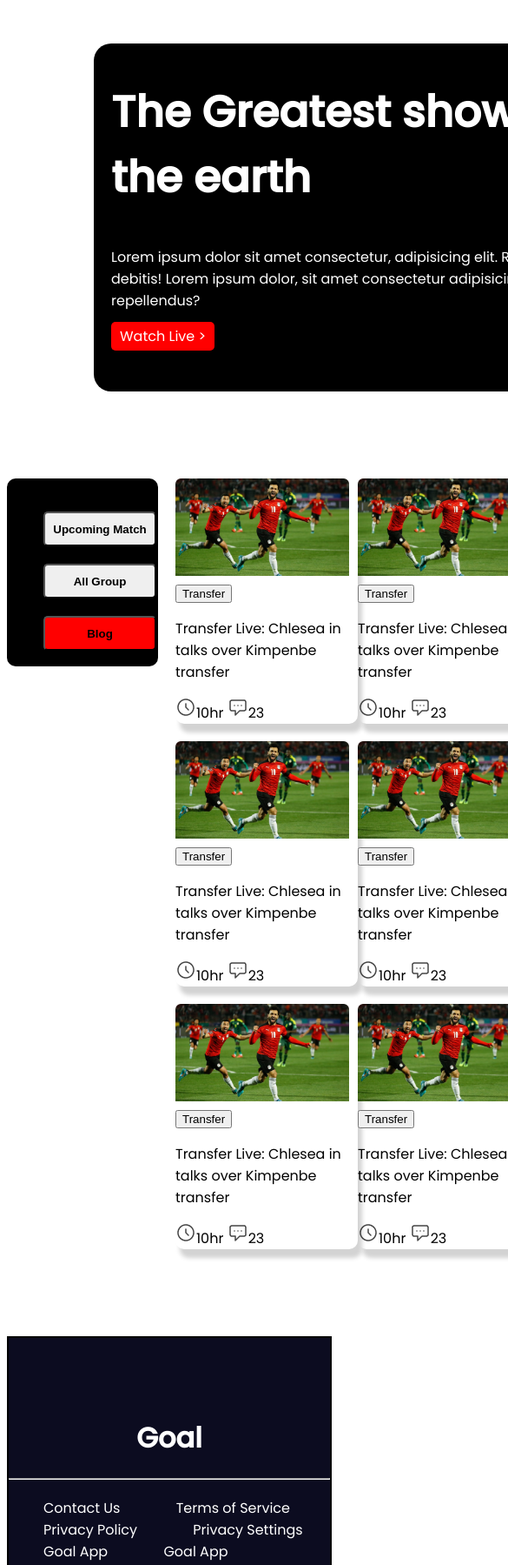
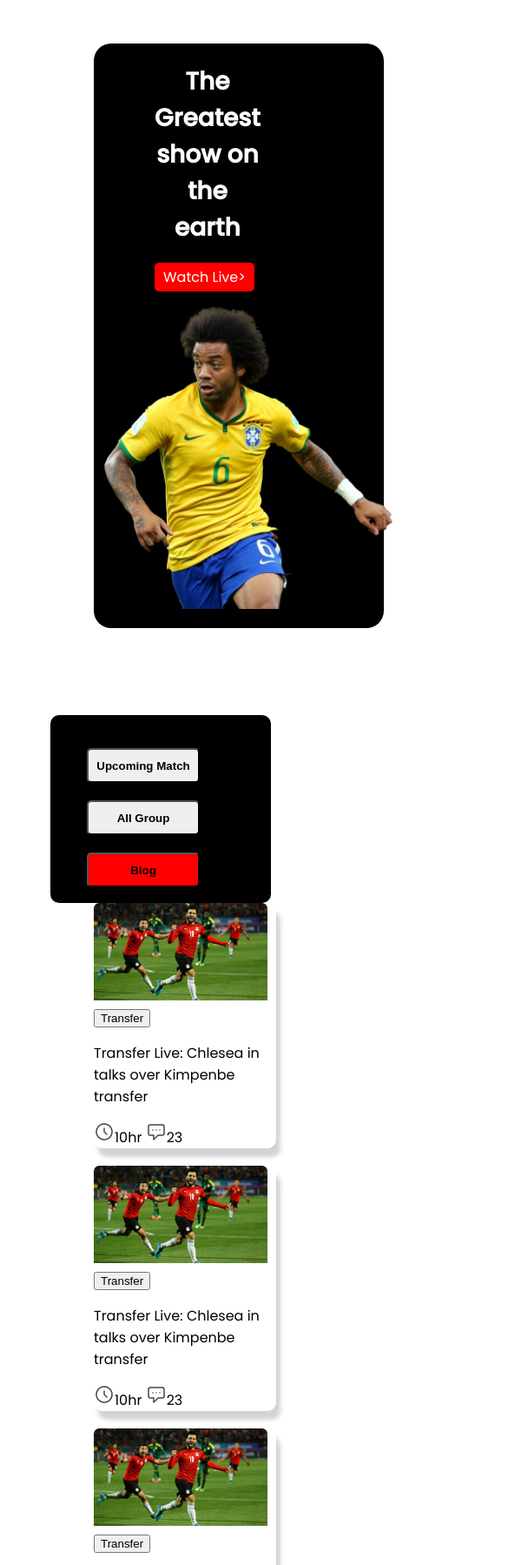
Before and after one commit to mharif1/second-assignment, a plain HTML site: page index.html in a window 390 px wide. Shown: the top 1799 px of the page at 87% size, 585 px wide, since content can reach past the window. Drawn offline with Linux system fonts and the light colour scheme.

Commit message:
responsive

```diff
--- a/index.html
+++ b/index.html
@@ -15,8 +15,7 @@
 
     <!---------------- awesome icons ----------------->
 
-    <script src="https://kit.fontawesome.com/8c6edcdede.js" crossorigin="anonymous"></script>
-    <script src="https://kit.fontawesome.com/8c6edcdede.js" crossorigin="anonymous"></script>
+
     <script src="https://kit.fontawesome.com/8c6edcdede.js" crossorigin="anonymous"></script>
 
 
@@ -30,9 +29,9 @@
     <header>
 
     </header>
-    <!---- header section start  ---->
+    <!---- header section end ---->
 
-    <!---- main section start  ---->
+    <!----------- main section start  ----------->
     <main>
         <section class="top-banner">
             <div class="container">
@@ -42,7 +41,7 @@
                         earth</h1>
                     <p>Lorem ipsum dolor sit amet consectetur, adipisicing elit. Rem, debitis! Lorem ipsum dolor, sit
                         amet consectetur adipisicing elit. Id, repellendus?</p>
-                    <a href="">Watch Live ></a>
+                    <a href="">Watch Live></a>
                 </div>
                 <div class="banner-image">
                     <img src="images/Banner Image.png" alt="">
@@ -179,6 +178,7 @@
             </div>
         </section>
     </main>
+    <!------------- main section end------------->
 </body>
 <footer>
     <h1>Goal</h1>
--- a/styles/style.css
+++ b/styles/style.css
@@ -46,6 +46,14 @@ body {
 }
 
 /* ----Middle section----- */
+
+.mid-secton {
+    display: flex;
+    margin-bottom: 100px;
+
+}
+
+/* ---------menu start----------- */
 .menu-bar {
     width: 250px;
     height: 212px;
@@ -58,7 +66,7 @@ body {
 .menu li {
     list-style: none;
     padding-top: 20px;
-    ;
+
 }
 
 .button {
@@ -67,20 +75,15 @@ body {
     font-weight: 700;
     cursor: pointer;
     border-radius: 5px;
-
-
 }
 
 #blog-button {
     background-color: red;
 }
 
-.mid-secton {
-    display: flex;
-    margin-bottom: 100px;
+/* ----------menu end ----------- */
 
-}
-
+/* ---------------blogs start ---------------- */
 .all-blogs {
     width: 100%;
     display: grid;
@@ -103,6 +106,13 @@ body {
     font-size: 20px;
 }
 
+.icons {
+    display: inline;
+    white-space: nowrap;
+    float: initial;
+}
+
+/* ------------------ blogs end ---------------- */
 
 /* -------------------footer ------------ */
 footer {
@@ -127,7 +137,72 @@ footer a {
     padding: 20px;
     margin-left: 20px;
 }
-.links{
+
+.links {
     margin-left: 400px;
     padding-top: 20px;
 }
+/* -------------media query------------ */
+
+/* ===============Responsive For Mobile============== */
+@media only screen and (max-width: 688px) {
+    .top-banner {
+        width: 334px;
+        height: 672px;
+
+    }
+
+    .heading-text h1 {
+        text-align: center;
+        font-size: 28px;
+        margin-left: 50px;
+    }
+
+    .heading-text p {
+        display: none;
+
+    }
+
+    .heading-text a {
+        margin-left: 50px;
+    }
+
+    .banner-image {
+        position: relative;
+        width: 250px;
+        height: 245px;
+        right: 180px;
+        top: 250px;
+    }
+    .mid-secton, .all-blogs{
+        display: grid;
+        grid-template-columns: repeat(1 ,1fr);
+        padding-left: 50px;
+    }
+    footer{
+        width: 100%;
+        height: 500px;
+    }
+    footer a{
+        display: inline-block;
+    }
+
+}
+/* =============Responsive For Tablet========== */
+@media only screen and (min-width:689px) and (max-width:992px) {
+    .top-banner{
+        right: 100px;
+    }
+    .menu-bar{
+        display: grid;
+        grid-template-columns: repeat(1, 1fr);
+    }
+    .mid-secton, .all-blogs{
+        display: grid;
+        grid-template-columns: repeat(2 ,1fr);
+        padding-left: 50px;
+    }
+    footer{
+        width: 100%;
+    }
+}
```
